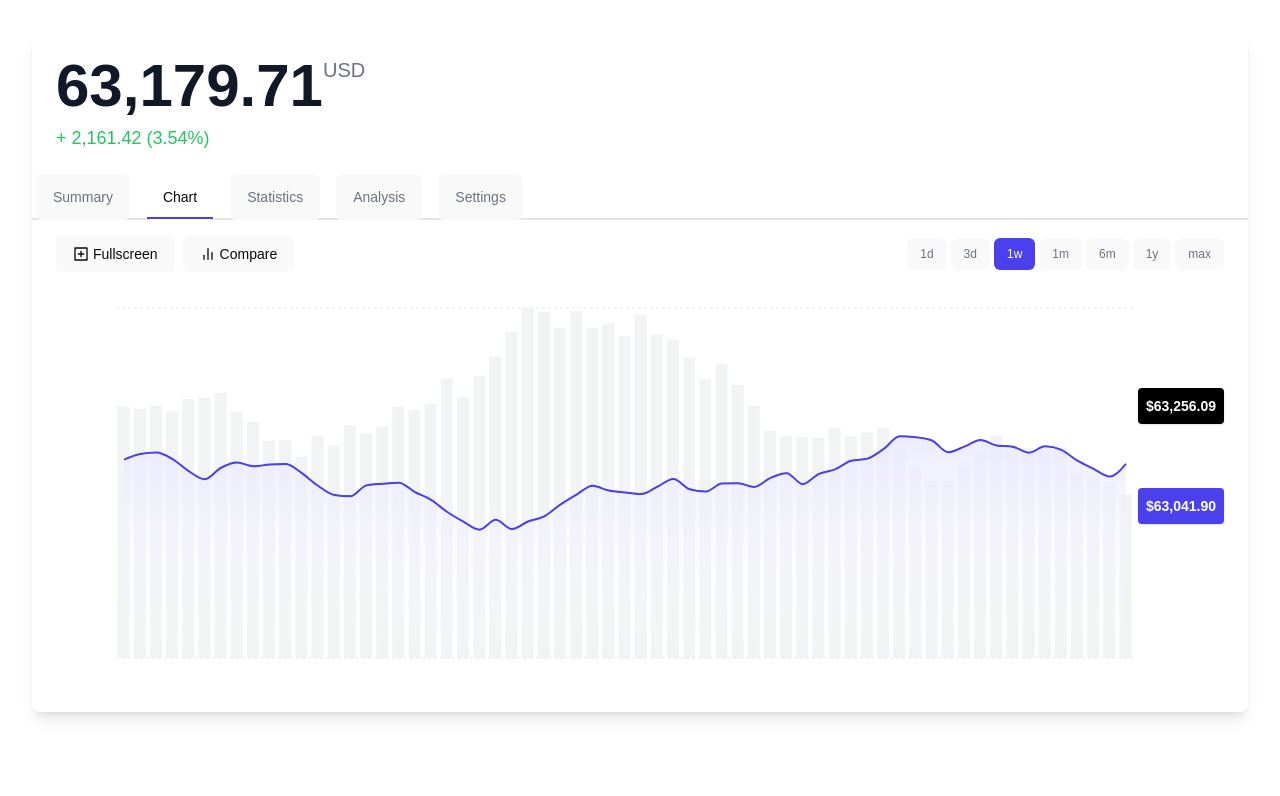
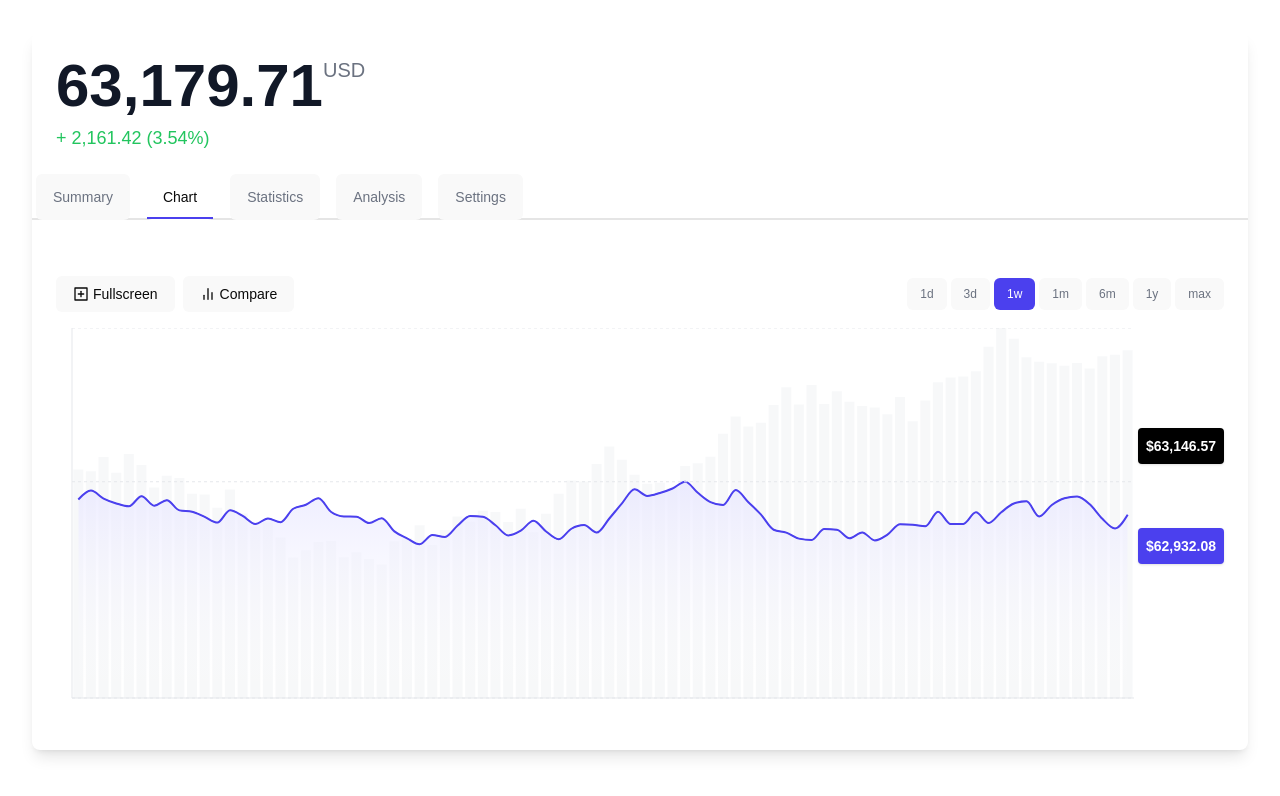
Before and after one commit to shantanusoam/catlogReact, a React (Vite) app: page / in a window 1280 px wide. Shown: the top 796 px of the page. Built offline with nearby package versions, Linux system fonts and the light colour scheme.

Commit message:
changes in style

```diff
--- a/src/components/crypto-dashboard2.tsx
+++ b/src/components/crypto-dashboard2.tsx
@@ -1,8 +1,19 @@
-import React, { useState, useEffect, useMemo, useCallback } from 'react'
-import { Button } from "@/components/ui/button"
-import { Tabs, TabsList, TabsTrigger, TabsContent } from "@/components/ui/tabs"
-import { ComposedChart, Line, Bar, XAxis, YAxis, Tooltip, CartesianGrid, ResponsiveContainer, Area } from 'recharts'
-import { motion, AnimatePresence } from 'framer-motion'
+import React, { useState, useEffect, useMemo, useCallback } from "react";
+import { Button } from "@/components/ui/button";
+import { Tabs, TabsList, TabsTrigger, TabsContent } from "@/components/ui/tabs";
+import {
+  ComposedChart,
+  Line,
+  Bar,
+  XAxis,
+  YAxis,
+  Tooltip,
+  CartesianGrid,
+  ResponsiveContainer,
+  Area,
+  ReferenceLine,
+} from "recharts";
+import { motion, AnimatePresence } from "framer-motion";
 
 interface DataPoint {
   time: string;
@@ -11,28 +22,35 @@ interface DataPoint {
 }
 
 const generateData = (days: number): DataPoint[] => {
-  const data: DataPoint[] = []
-  let price = 63000
-  let volume = 1000
-  const pointsPerDay = 3 // Reduce number of points to 4 per day
+  const data: DataPoint[] = [];
+  let price = 63000;
+  let volume = 1000;
+  const pointsPerDay = 4;
   for (let i = 0; i < days * pointsPerDay; i++) {
-    price += Math.random() * 200 - 100
-    volume = Math.max(100, volume + Math.random() * 200 - 100)
+    price += Math.random() * 200 - 100;
+    volume = Math.max(100, volume + Math.random() * 200 - 100);
     data.push({
-      time: new Date(Date.now() - (days * 24 - i * (24 / pointsPerDay)) * 3600000).toISOString(),
+      time: new Date(
+        Date.now() - (days * 24 - i * (24 / pointsPerDay)) * 3600000
+      ).toISOString(),
       price: Math.max(price, 60000),
-      volume: volume
-    })
+      volume: volume,
+    });
   }
-  return data
-}
+  return data;
+};
 
-const timeRanges = ['1d', '3d', '1w', '1m', '6m', '1y', 'max'] as const
-type TimeRange = typeof timeRanges[number]
+const timeRanges = ["1d", "3d", "1w", "1m", "6m", "1y", "max"] as const;
+type TimeRange = (typeof timeRanges)[number];
 
 const formatCurrency = (value: number): string => {
-  return new Intl.NumberFormat('en-US', { style: 'currency', currency: 'USD', minimumFractionDigits: 2, maximumFractionDigits: 2 }).format(value)
-}
+  return new Intl.NumberFormat("en-US", {
+    style: "currency",
+    currency: "USD",
+    minimumFractionDigits: 2,
+    maximumFractionDigits: 2,
+  }).format(value);
+};
 
 const CustomTooltip: React.FC<{
   active?: boolean;
@@ -45,79 +63,92 @@ const CustomTooltip: React.FC<{
         <p className="font-bold">{formatCurrency(payload[0].value)}</p>
         {/* <p>{label ? new Date(label).toLocaleDateString() : ''}</p> */}
       </div>
-    )
+    );
   }
-  return null
-}
+  return null;
+};
 
 const FixedTooltip: React.FC<{ data: DataPoint[] }> = React.memo(({ data }) => {
-  const lastPoint = data[data.length - 1]
+  const lastPoint = data[data.length - 1];
   return (
     <div className="absolute right-0 top-1/2 bg-[#4B40EE] text-white p-2 rounded shadow text-sm">
       <p className="font-bold">{formatCurrency(lastPoint.price)}</p>
       {/* <p>{new Date(lastPoint.time).toLocaleDateString()}</p> */}
     </div>
-  )
-})
+  );
+});
 
-const HighestPriceTooltip: React.FC<{ data: DataPoint[] }> = React.memo(({ data }) => {
-  const highestPoint = data.reduce((max, point) => point.price > max.price ? point : max, data[0])
+const HighestPriceTooltip: React.FC<{ data: DataPoint[] }> = React.memo(
+  ({ data }) => {
+    const highestPoint = data.reduce(
+      (max, point) => (point.price > max.price ? point : max),
+      data[0]
+    );
     return (
       <div className="absolute right-0 top-1/4 bg-black text-white p-2 rounded shadow text-sm">
         <p className="font-bold">{formatCurrency(highestPoint.price)}</p>
         {/* <p>{new Date(highestPoint.time).toLocaleDateString()}</p> */}
       </div>
-  )
-})
+    );
+  }
+);
 
 export default function CryptoDashboard() {
-  const [data, setData] = useState<DataPoint[]>(() => generateData(7))
-  const [selectedRange, setSelectedRange] = useState<TimeRange>('1w')
-  const [activeTab, setActiveTab] = useState('chart')
-
+  const [data, setData] = useState<DataPoint[]>(() => generateData(7));
+  const [selectedRange, setSelectedRange] = useState<TimeRange>("1w");
+  const [activeTab, setActiveTab] = useState("chart");
+  console.log(activeTab, "activeTab");
   useEffect(() => {
-    const days = timeRanges.indexOf(selectedRange) + 1
-    setData(generateData(days * 7))
-  }, [selectedRange])
+    const days = timeRanges.indexOf(selectedRange) + 1;
+    setData(generateData(days * 7));
+  }, [selectedRange]);
 
   const handleRangeChange = useCallback((range: TimeRange) => {
-    setSelectedRange(range)
-  }, [])
+    setSelectedRange(range);
+  }, []);
 
-  const memoizedChart = useMemo(() => (
+  const memoizedChart = useMemo(
+    () => (
       <ResponsiveContainer width="100%" height="100%">
-      <ComposedChart data={data} margin={{ top: 20, right: 30, left: 0, bottom: 0 }}>
+        <ComposedChart
+          data={data}
+          margin={{ top: 0, right: 30, left: 0, bottom: 0 }}
+        >
           <defs>
             <linearGradient id="colorGradient" x1="0" y1="0" x2="0" y2="1">
-            <stop offset="0%" stopColor="#E8E7FF" stopOpacity={0.8}/>
-            <stop offset="100%" stopColor="#FFFFFF" stopOpacity={0}/>
+              <stop offset="0%" stopColor="#E8E7FF" stopOpacity={0.8} />
+              <stop offset="100%" stopColor="#FFFFFF" stopOpacity={0} />
             </linearGradient>
           </defs>
-        <CartesianGrid strokeDasharray="3 3" vertical={false} stroke="#E5E7EB" />
+          <CartesianGrid
+            strokeDasharray="3 3"
+            vertical={false}
+            stroke="#E5E7EB"
+          />
           <XAxis
             dataKey="time"
-          axisLine={false}
+            axisLine={{ stroke: "#E5E7EB" }}
             tickLine={false}
             tick={false}
           />
           <YAxis
             yAxisId="left"
             orientation="left"
-          domain={['dataMin - 1000', 'dataMax + 1000']}
-          axisLine={false}
+            domain={["dataMin - 1000", "dataMax + 1000"]}
+            axisLine={{ stroke: "#E5E7EB" }}
             tickLine={false}
             tick={false}
           />
           <YAxis
             yAxisId="right"
             orientation="right"
-          domain={[0, 'dataMax']}
+            domain={[0, "dataMax"]}
             axisLine={false}
             tickLine={false}
             tick={false}
           />
           <Tooltip content={<CustomTooltip />} />
-        <Bar yAxisId="right" dataKey="volume" fill="#E5E7EB" opacity={0.5} />
+          <Bar yAxisId="right" dataKey="volume" fill="#E5E7EB" opacity={0.3} />
           <Area
             yAxisId="left"
             type="monotone"
@@ -135,9 +166,17 @@ export default function CryptoDashboard() {
             dot={false}
             activeDot={{ r: 8 }}
           />
+          <ReferenceLine
+            y={data.length > 0 ? Math.max(...data.map((d) => d.price)) : 0}
+            yAxisId="left" // Specify the correct yAxisId to match the left axis
+            stroke="#E5E7EB"
+            strokeDasharray="3 3"
+          />
         </ComposedChart>
       </ResponsiveContainer>
-  ), [data])
+    ),
+    [data]
+  );
 
   return (
     <div className="min-h-screen w-screen  p-4 md:p-8">
@@ -145,22 +184,31 @@ export default function CryptoDashboard() {
         <div className="space-y-6">
           <div className="space-y-2">
             <h1 className="text-4xl md:text-6xl font-bold text-gray-900">
-              63,179.71<span className="text-lg md:text-xl font-normal text-gray-500 align-top">USD</span>
+              63,179.71
+              <span className="text-lg md:text-xl font-normal text-gray-500 align-top">
+                USD
+              </span>
             </h1>
-            <p className="text-md md:text-lg text-green-500">+ 2,161.42 (3.54%)</p>
+            <p className="text-md md:text-lg text-green-500">
+              + 2,161.42 (3.54%)
+            </p>
           </div>
 
-
-          <Tabs value={activeTab} onValueChange={setActiveTab} className="space-y-4">
+          <Tabs
+            value={activeTab}
+            onValueChange={setActiveTab}
+            className="space-y-4"
+          >
             <TabsList className="flex space-x-4 h-11 border-b-2 py-5 rounded-none -mx-6 bg-white justify-start">
-              {['Summary', 'Chart', 'Statistics', 'Analysis', 'Settings'].map((tab) => (
+              {["Summary", "Chart", "Statistics", "Analysis", "Settings"].map(
+                (tab) => (
                   <TabsTrigger
                     key={tab}
                     value={tab.toLowerCase()}
                     className={`px-4 py-3 text-sm font-medium  data-[state=active]:shadow-none text-gray-500 transition-all duration-200 ease-in-out relative ${
                       activeTab === tab.toLowerCase()
-                      ? 'text-[#4B40EE]'
-                      : 'hover:text-gray-700'
+                        ? "text-[#4B40EE]"
+                        : "hover:text-gray-700"
                     }`}
                   >
                     {tab}
@@ -171,9 +219,10 @@ export default function CryptoDashboard() {
                       />
                     )}
                   </TabsTrigger>
-              ))}
+                )
+              )}
             </TabsList>
-
+            <div className="h-[450px]">
               <AnimatePresence mode="wait">
                 <motion.div
                   key={activeTab}
@@ -183,18 +232,44 @@ export default function CryptoDashboard() {
                   transition={{ duration: 0.2 }}
                 >
                   <TabsContent value="chart" className="space-y-4">
-                  <div className="flex flex-wrap items-center justify-between gap-4">
+                    <div className="flex flex-wrap items-center mt-14 justify-between gap-1">
                       <div className="flex items-center space-x-2">
-                      <Button variant="ghost" className="flex items-center space-x-1">
-                        <svg xmlns="http://www.w3.org/2000/svg" width="16" height="16" viewBox="0 0 24 24" fill="none" stroke="currentColor" strokeWidth="2" strokeLinecap="round" strokeLinejoin="round">
+                        <Button
+                          variant="ghost"
+                          className="flex items-center space-x-1"
+                        >
+                          <svg
+                            xmlns="http://www.w3.org/2000/svg"
+                            width="16"
+                            height="16"
+                            viewBox="0 0 24 24"
+                            fill="none"
+                            stroke="currentColor"
+                            strokeWidth="2"
+                            strokeLinecap="round"
+                            strokeLinejoin="round"
+                          >
                             <path d="M3 3h18v18H3z" />
                             <path d="M8 12h8" />
                             <path d="M12 8v8" />
                           </svg>
                           <span>Fullscreen</span>
                         </Button>
-                      <Button variant="ghost" className="flex items-center space-x-1">
-                        <svg xmlns="http://www.w3.org/2000/svg" width="16" height="16" viewBox="0 0 24 24" fill="none" stroke="currentColor" strokeWidth="2" strokeLinecap="round" strokeLinejoin="round">
+                        <Button
+                          variant="ghost"
+                          className="flex items-center space-x-1"
+                        >
+                          <svg
+                            xmlns="http://www.w3.org/2000/svg"
+                            width="16"
+                            height="16"
+                            viewBox="0 0 24 24"
+                            fill="none"
+                            stroke="currentColor"
+                            strokeWidth="2"
+                            strokeLinecap="round"
+                            strokeLinejoin="round"
+                          >
                             <line x1="18" y1="20" x2="18" y2="10" />
                             <line x1="12" y1="20" x2="12" y2="4" />
                             <line x1="6" y1="20" x2="6" y2="14" />
@@ -211,8 +286,8 @@ export default function CryptoDashboard() {
                             size="sm"
                             className={`transition-all duration-200 ease-in-out ${
                               range === selectedRange
-                              ? 'bg-[#4B40EE] text-white'
-                              : 'text-gray-500 hover:text-gray-700 hover:bg-gray-100'
+                                ? "bg-[#4B40EE] text-white"
+                                : "text-gray-500 hover:text-gray-700 hover:bg-gray-100"
                             }`}
                             onClick={() => handleRangeChange(range)}
                           >
@@ -222,17 +297,62 @@ export default function CryptoDashboard() {
                       </div>
                     </div>
 
-                  <div className="h-[400px] relative">
+                    <div className="h-[400px] -ml-11 relative">
                       {memoizedChart}
                       <HighestPriceTooltip data={data} />
                       <FixedTooltip data={data} />
                     </div>
                   </TabsContent>
                 </motion.div>
+                {/* Statistics Tab Content */}
+                {activeTab === "statistics" && (
+                  <motion.div
+                    key="statistics"
+                    initial={{ opacity: 0, y: 20 }}
+                    animate={{ opacity: 1, y: 0 }}
+                    exit={{ opacity: 0, y: -20 }}
+                    transition={{ duration: 0.2 }}
+                  >
+                    <TabsContent value="statistics" className="space-y-4">
+                      <p>This is the statistics content.</p>
+                    </TabsContent>
+                  </motion.div>
+                )}
+
+                {/* Analysis Tab Content */}
+                {activeTab === "analysis" && (
+                  <motion.div
+                    key="analysis"
+                    initial={{ opacity: 0, y: 20 }}
+                    animate={{ opacity: 1, y: 0 }}
+                    exit={{ opacity: 0, y: -20 }}
+                    transition={{ duration: 0.2 }}
+                  >
+                    <TabsContent value="analysis" className="space-y-4">
+                      <p>This is the analysis content.</p>
+                    </TabsContent>
+                  </motion.div>
+                )}
+
+                {/* Settings Tab Content */}
+                {activeTab === "settings" && (
+                  <motion.div
+                    key="settings"
+                    initial={{ opacity: 0, y: 20 }}
+                    animate={{ opacity: 1, y: 0 }}
+                    exit={{ opacity: 0, y: -20 }}
+                    transition={{ duration: 0.2 }}
+                  >
+                    <TabsContent value="settings" className="space-y-4">
+                      <p>This is the settings content.</p>
+                    </TabsContent>
+                  </motion.div>
+                )}
               </AnimatePresence>
+            </div>
           </Tabs>
         </div>
       </div>
     </div>
-  )
+  );
 }
--- a/src/main.tsx
+++ b/src/main.tsx
@@ -1,10 +1,6 @@
-import { StrictMode } from 'react'
-import { createRoot } from 'react-dom/client'
-import App from './App.tsx'
-import './index.css'
+import { StrictMode } from "react";
+import { createRoot } from "react-dom/client";
+import App from "./App.tsx";
+import "./index.css";
 
-createRoot(document.getElementById('root')!).render(
-  <StrictMode>
-    <App />
-  </StrictMode>,
-)
+createRoot(document.getElementById("root")!).render(<App />);
```
Also changed, not shown: 2 other files (tests, documents, lock files or other folders). Lines whose indentation alone changed are shown as unchanged.
